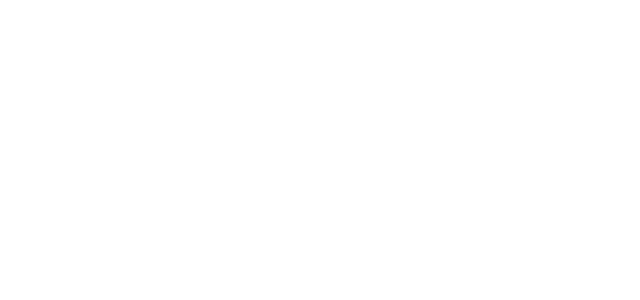
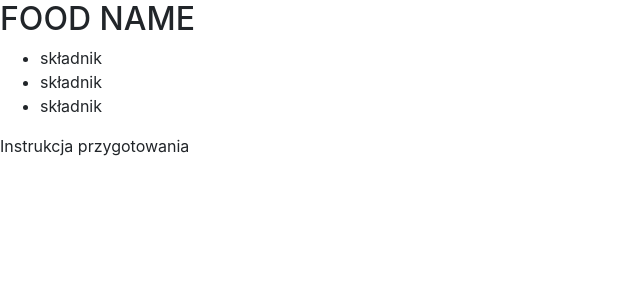
Before and after one commit to magdaad/cooking-book, a React (Create React App) app: page / in a window 1280 px wide. Shown: the top 300 px of the page, without its empty margins (0-640 px from the left). Built offline with nearby package versions, Linux system fonts and the light colour scheme.

Commit message:
basic recipe components

```diff
--- a/src/App.js
+++ b/src/App.js
@@ -1,8 +1,11 @@
 import './App.scss';
+import React from "react";
+import Recipe from "./components/Recipe/Recipe";
 
 function App() {
   return (
     <div className="App">
+        <Recipe/>
     </div>
   );
 }
--- /dev/null
+++ b/src/components/Ingredient/Ingredient.js
@@ -0,0 +1,10 @@
+import React from 'react';
+import './Ingredient.scss'
+
+const Ingredient = () => {
+  return(
+      <li>składnik</li>
+  );
+}
+
+export default Ingredient;
--- /dev/null
+++ b/src/components/Ingredient/Ingredient.scss
@@ -0,0 +1,4 @@
+
+.component-ingredient{
+
+}
--- /dev/null
+++ b/src/components/IngredientList/IngredientList.js
@@ -0,0 +1,15 @@
+import React from 'react';
+import './IngredientList.scss'
+import Ingredient from "../Ingredient/Ingredient";
+
+const IngredientList = () => {
+  return(
+      <ul className={"ingredients"}>
+        <Ingredient />
+        <Ingredient />
+        <Ingredient />
+      </ul>
+  );
+}
+
+export default IngredientList;
--- /dev/null
+++ b/src/components/IngredientList/IngredientList.scss
@@ -0,0 +1,4 @@
+
+.component-ingredient{
+
+}
--- /dev/null
+++ b/src/components/Instruction/Instruction.js
@@ -0,0 +1,12 @@
+import React from 'react';
+import './Instruction.scss'
+
+const Instruction = () => {
+  return(
+      <div>
+        <p>Instrukcja przygotowania</p>
+      </div>
+  );
+}
+
+export default Instruction;
--- /dev/null
+++ b/src/components/Instruction/Instruction.scss
@@ -0,0 +1,4 @@
+
+.component-ingredient{
+
+}
--- /dev/null
+++ b/src/components/Recipe/Recipe.js
@@ -0,0 +1,16 @@
+import React from 'react';
+import './Recipe.scss'
+import IngredientList from "../IngredientList/IngredientList";
+import Instruction from "../Instruction/Instruction";
+
+const Recipe = () => {
+  return(
+      <>
+        <h2>FOOD NAME</h2>
+        <IngredientList />
+        <Instruction />
+      </>
+  );
+}
+
+export default Recipe;
--- /dev/null
+++ b/src/components/Recipe/Recipe.scss
@@ -0,0 +1,4 @@
+
+.component-ingredient{
+
+}
```
